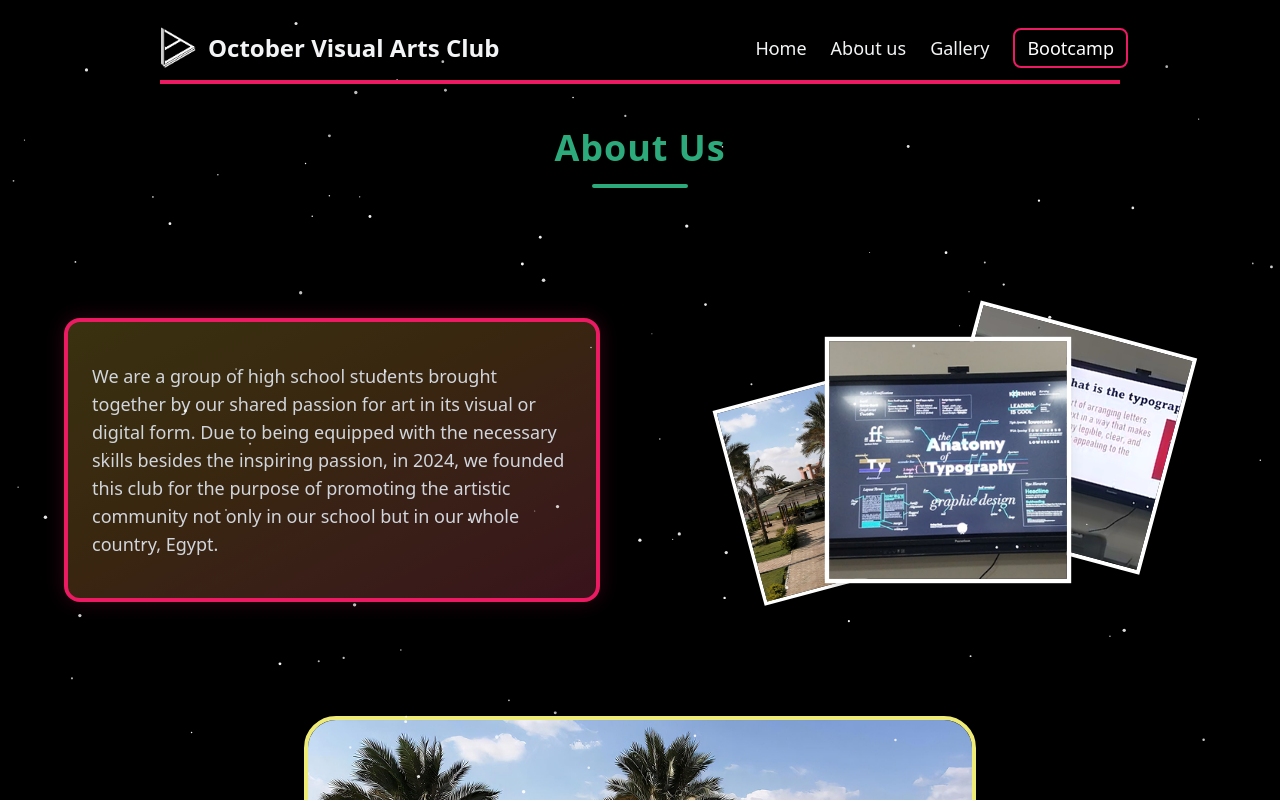
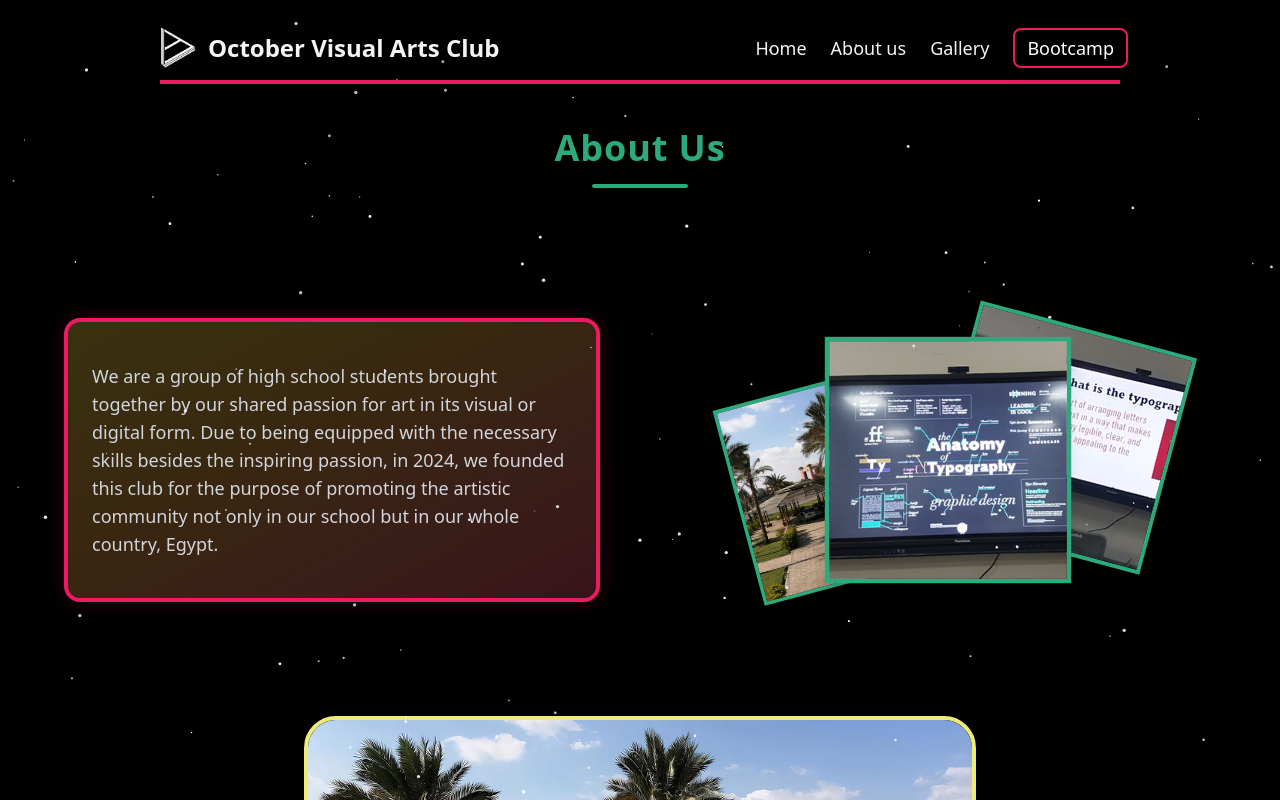
Before and after one commit to YAFFMN/OVAC, a React (Vite) app: page /about in a window 1280 px wide. Shown: the top 800 px of the page. Built offline with nearby package versions, Linux system fonts and the light colour scheme.

Commit message:
Update WhoweAre.jsx

```diff
--- a/src/Components/WhoweAre.jsx
+++ b/src/Components/WhoweAre.jsx
@@ -122,7 +122,7 @@ const WhoweAre = () => {
                 animate={variant}
                 whileHover={{ scale: 2, zIndex: 4 }}
                 transition={{ duration: 0.7, type: "spring", bounce: 0.3 }}
-                className="absolute object-cover w-40 h-40 border-4 border-white shadow-lg sm:w-48 sm:h-48 md:w-56 md:h-56"
+                className="absolute object-cover w-40 h-40 border-4 border-[var(--main-color-3)] shadow-lg sm:w-48 sm:h-48 md:w-56 md:h-56"
               />
             );
           })}
```
